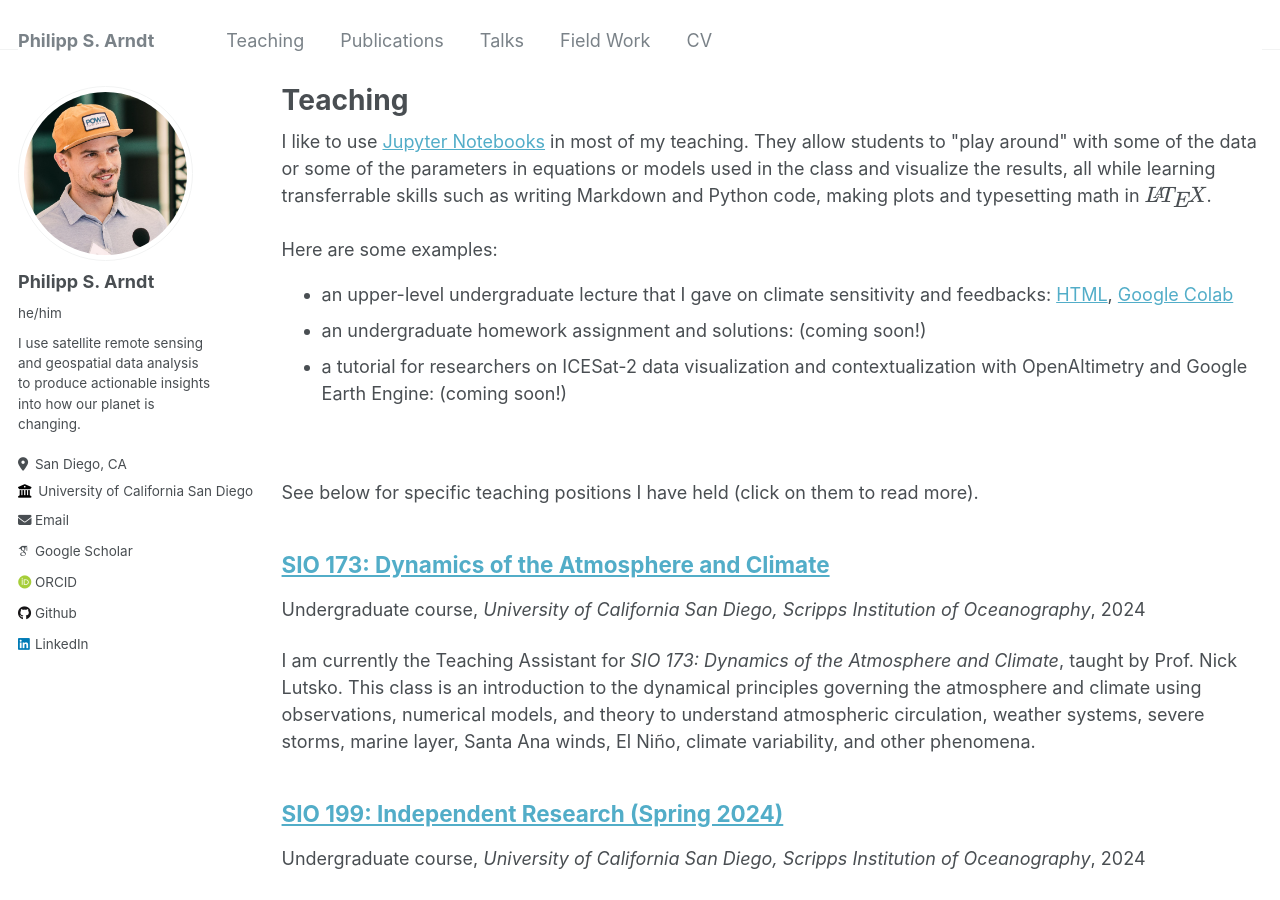
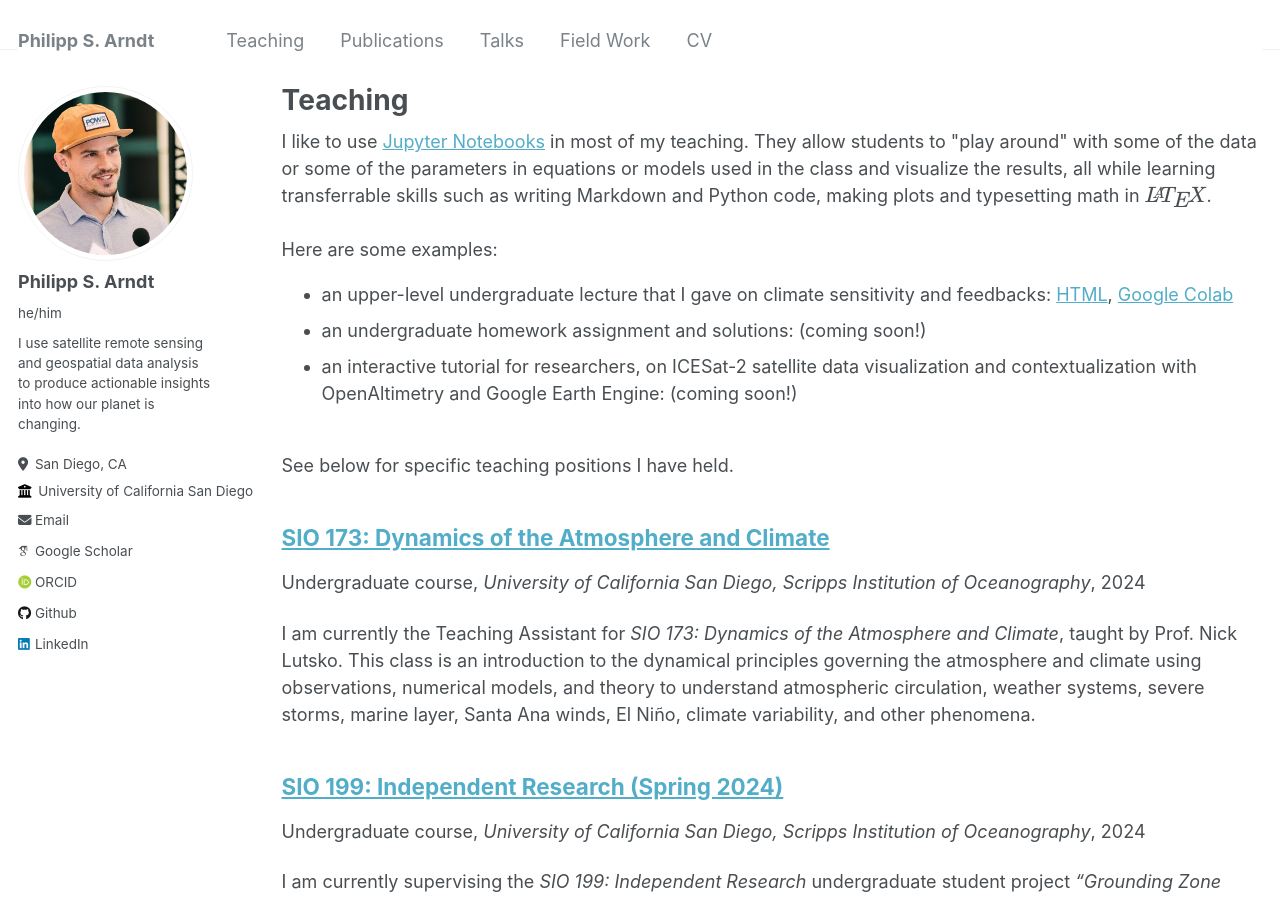
Before and after one commit to fliphilipp/fliphilipp.github.io, a Jekyll site: the page built from _pages/teaching.html, in a window 1280 px wide and 900 px high. Built offline with Jekyll 4.4.1, drawn with Linux system fonts in a browser that asks for light colours; some web fonts are replaced.

Commit message:
formatting fix

```diff
--- a/_pages/teaching.html
+++ b/_pages/teaching.html
@@ -62,12 +62,12 @@
 <ul>
   <li>an upper-level undergraduate lecture that I gave on climate sensitivity and feedbacks: <a href="https://fliphilipp.github.io/files/notebooks/SIO173-Philipp-Arndt-Climate-Sensitivity-Feedbacks.html">HTML</a>, <a href="https://colab.research.google.com/drive/1UmkyL-h5BvhgFH-Vwgf1WNMDql4KYGP7?usp=sharing">Google Colab</a></li>
   <li>an undergraduate homework assignment and solutions: (coming soon!)</li>
-  <li>a tutorial for researchers on ICESat-2 data visualization and contextualization with OpenAltimetry and Google Earth Engine: (coming soon!)</li>
+  <li>an interactive tutorial for researchers, on ICESat-2 satellite data visualization and contextualization with OpenAltimetry and Google Earth Engine: (coming soon!)</li>
 </ul>
 
-<br><br>
+<br>
 
-See below for specific teaching positions I have held (click on them to read more).
+See below for specific teaching positions I have held.
 
 
 {% for post in site.teaching reversed %}
```
